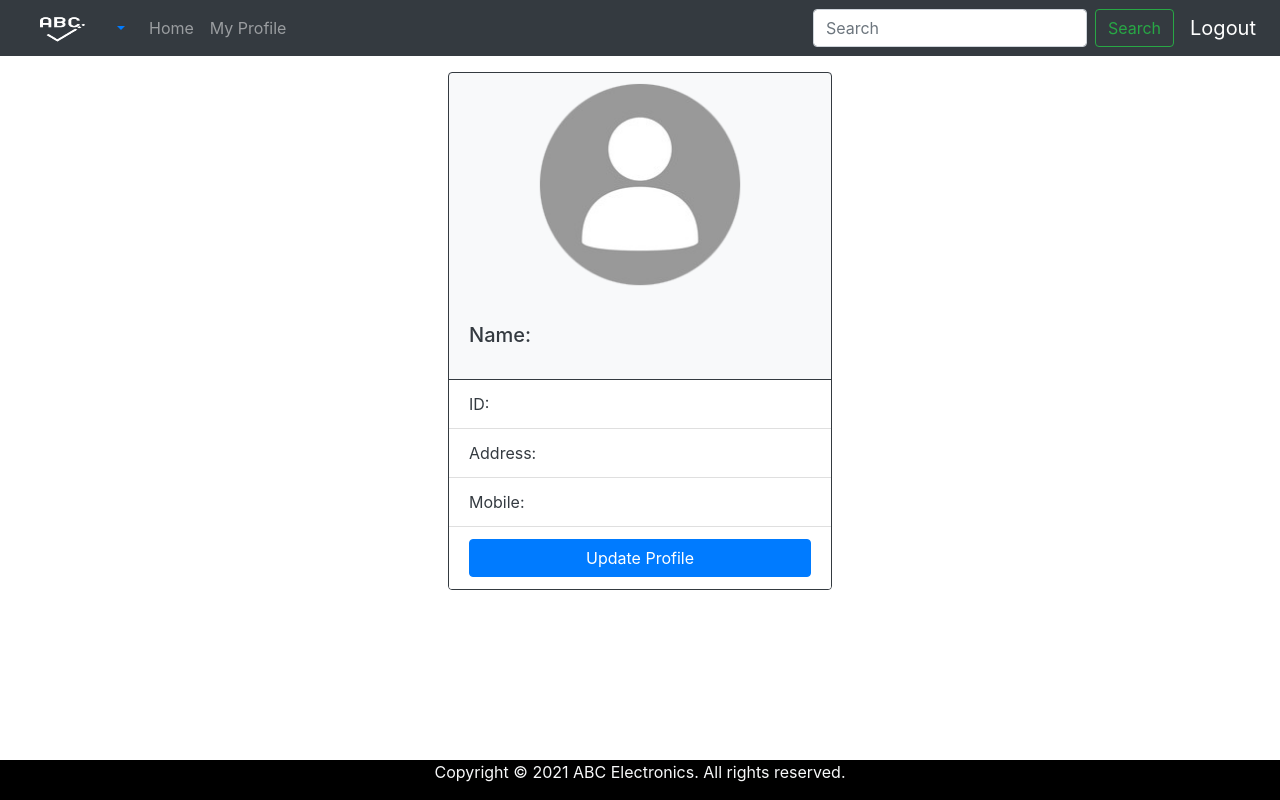
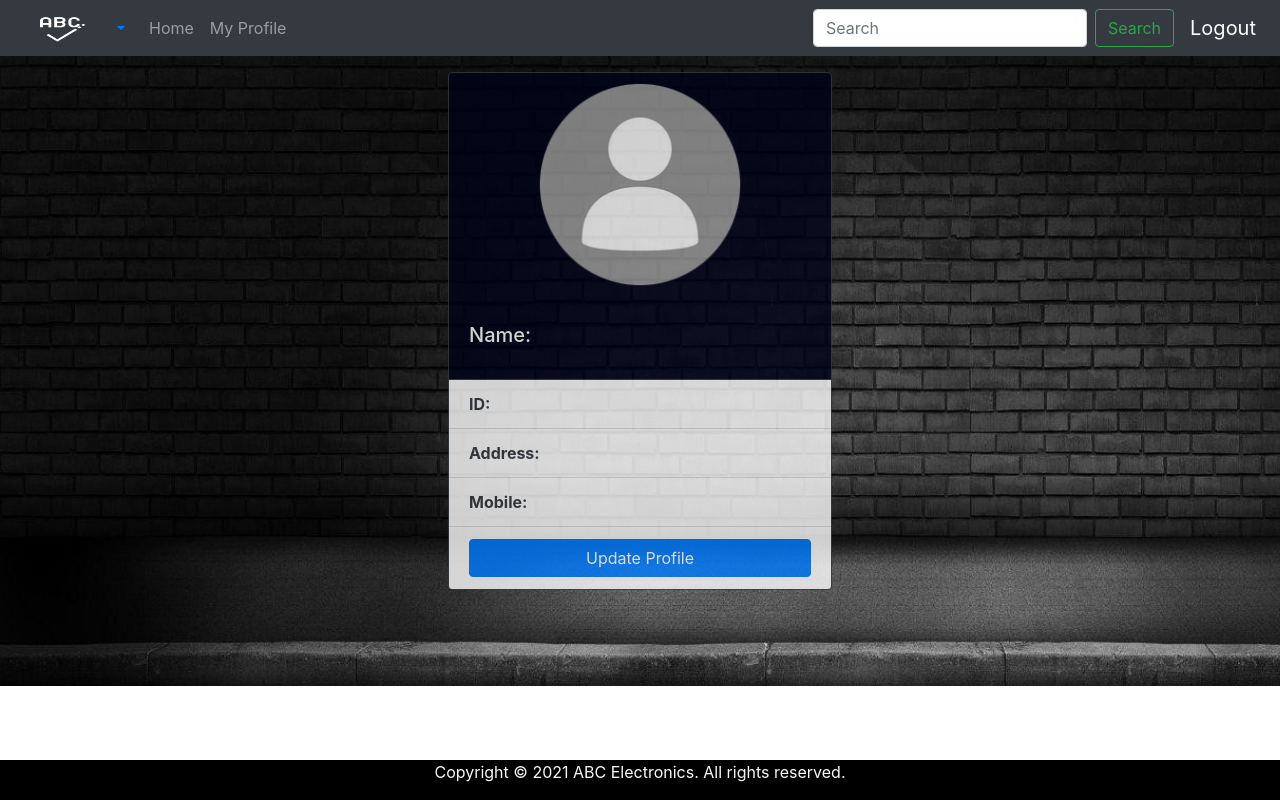
Before and after one commit to Eshwar519/Abc, a React (Create React App) app in the folder react/: page /client-profile in a window 1280 px wide. Built offline with nearby package versions, Linux system fonts and the light colour scheme.

Commit message:
UI updated

```diff
--- a/react/src/components/ViewClientProfile.jsx
+++ b/react/src/components/ViewClientProfile.jsx
@@ -1,11 +1,21 @@
 import React, { Component } from 'react'
 import {Card, ListGroup, ListGroupItem, Button} from 'react-bootstrap'
 import Navigation from './Navigation'
+
+const divStyle = {
+    paddingBottom:'80px',
+    backgroundImage: "url(/bg-6.jpg)",
+    backgroundSize: "cover",
+  }
+
 const cardalign={
     display: 'block',
   marginLeft: 'auto',
   marginRight: 'auto',
-  width: '30%'
+  backgroundColor: '#000117',
+  width: '30%',
+  fontWeight: 'bold',
+  opacity: 0.8
 }
 const image={
     display: 'block',
@@ -24,12 +34,12 @@ export class ViewProfile extends Component {
     render() {
         return (
 
-            <div>
+            <div style={divStyle}>
                 <Navigation/>
-                <Card className="my-3" style={cardalign} border="dark" bg="light" text="dark" >
+                <Card className="my-3" style={cardalign} border="dark" text="dark" >
                     <Card.Img variant="top" src="/profile.png" style={image}/>
                     <Card.Body>
-                        <Card.Title><span className="pr-4">Name: </span>{sessionStorage.getItem('name')}</Card.Title>
+                        <Card.Title className="text-white"><span className="pr-4 text-white">Name: </span>{sessionStorage.getItem('name')}</Card.Title>
                     </Card.Body>
                     <ListGroup className="list-group-flush" >
                        <ListGroupItem><span className="pr-4">{sessionStorage.getItem('role')} ID:</span>{sessionStorage.getItem('id')}  </ListGroupItem>
```
